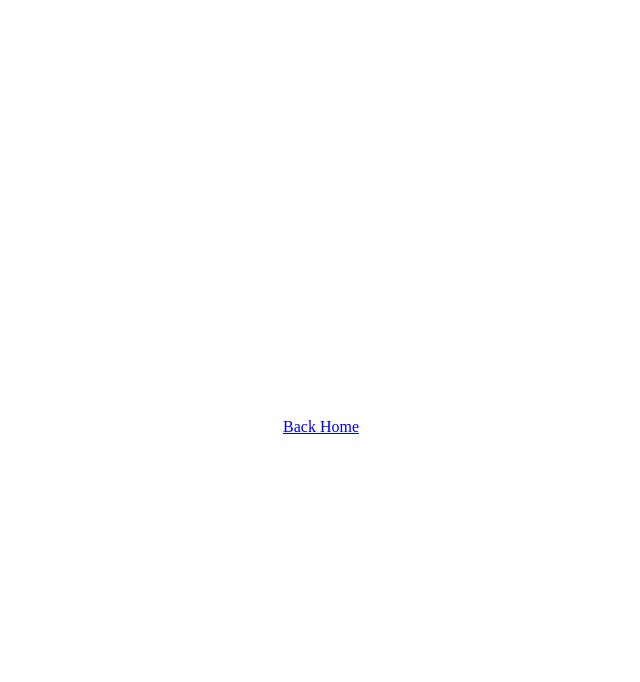
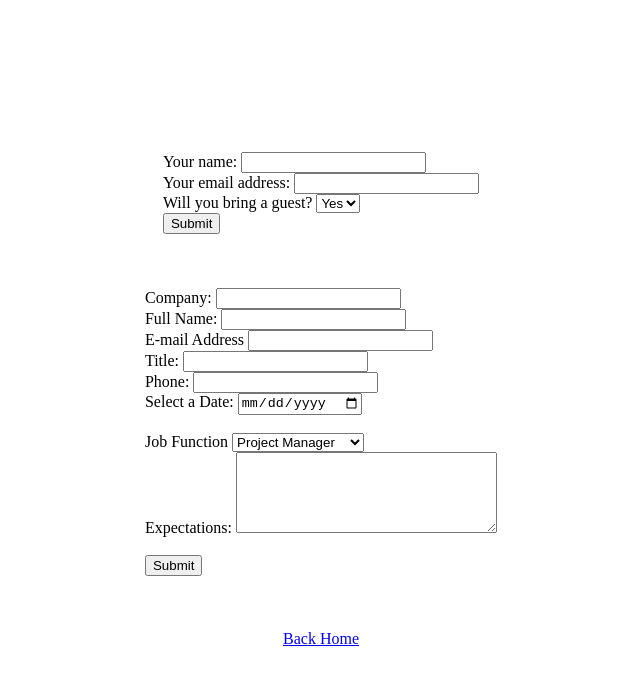
Before and after one commit to metehandoenmez/html-group-ex-mar-15, a plain HTML site: page form.html in a window 1280 px wide. Shown: the whole page, without its empty margins (319-959 px from the left). Drawn offline with Linux system fonts and the light colour scheme.

Commit message:
changed form.html

```diff
--- a/form.html
+++ b/form.html
@@ -11,6 +11,53 @@
 
 <body>
 
+  <form action="form-data.html">
+      <div class="form-input-container">
+          <label for="fullname">Your name:</label>
+            <input type="text" name="fullname" id="fullname" required>
+            <br>
+          <label for="email">Your email address:</label>
+            <input type="email" name="email" id="email" required>
+            <br>
+          <label for="hasGuest">Will you bring a guest?</label>
+            <select name="hasGuest" id="hasGuest" required>
+              <option value="yes">Yes</option>
+              <option value="no">No</option>
+            </select> <br>
+          <input type="submit" value="Submit" required>
+        </div>
+  </form>
+  <br><br><br>
+  <form action="form-data.html">
+      <div class="form-input-container">
+          <label for="company">Company:</label>
+            <input type="text" name="company" id="company" required> <br>
+          <label for="fullname">Full Name:</label>
+            <input type="text" name="fullname" id="fullname" required> <br>
+          <label for="email">E-mail Address</label>
+            <input type="email" name="email" id="email" required> <br>
+          <label for="title">Title:</label>
+            <input type="text" name="title" id="title" required> <br>
+          <label for="phone">Phone:</label>
+            <input type="tel" name="phone" id="phone" required> <br>
+          <label for="date">Select a Date:</label>
+            <input type="date" name="date" id="date" required> <br><br>
+          <label for="jobfunction">Job Function</label>
+            <select name="jobfunction" id="jobfunction" required>
+              <option value="project_mngr">Project Manager</option>
+              <option value="backend">Backend Manager</option>
+              <option value="frontend">Frontend Manager</option>
+              <option value="uxui">UX/UI Manager</option>
+              <option value="devops">DevOps Engineer</option>
+            </select>
+            <br>
+          <label for="expectations">Expectations:</label>
+            <textarea name="expectations" id="expectations" cols="30" rows="5" required minlength="10"></textarea>
+          <br><br>
+            <input type="submit" value="Submit">
+      </div>
+  </form>
+
   <br><br><br>
   <a href="index.html">Back Home</a>
 </body>
```
